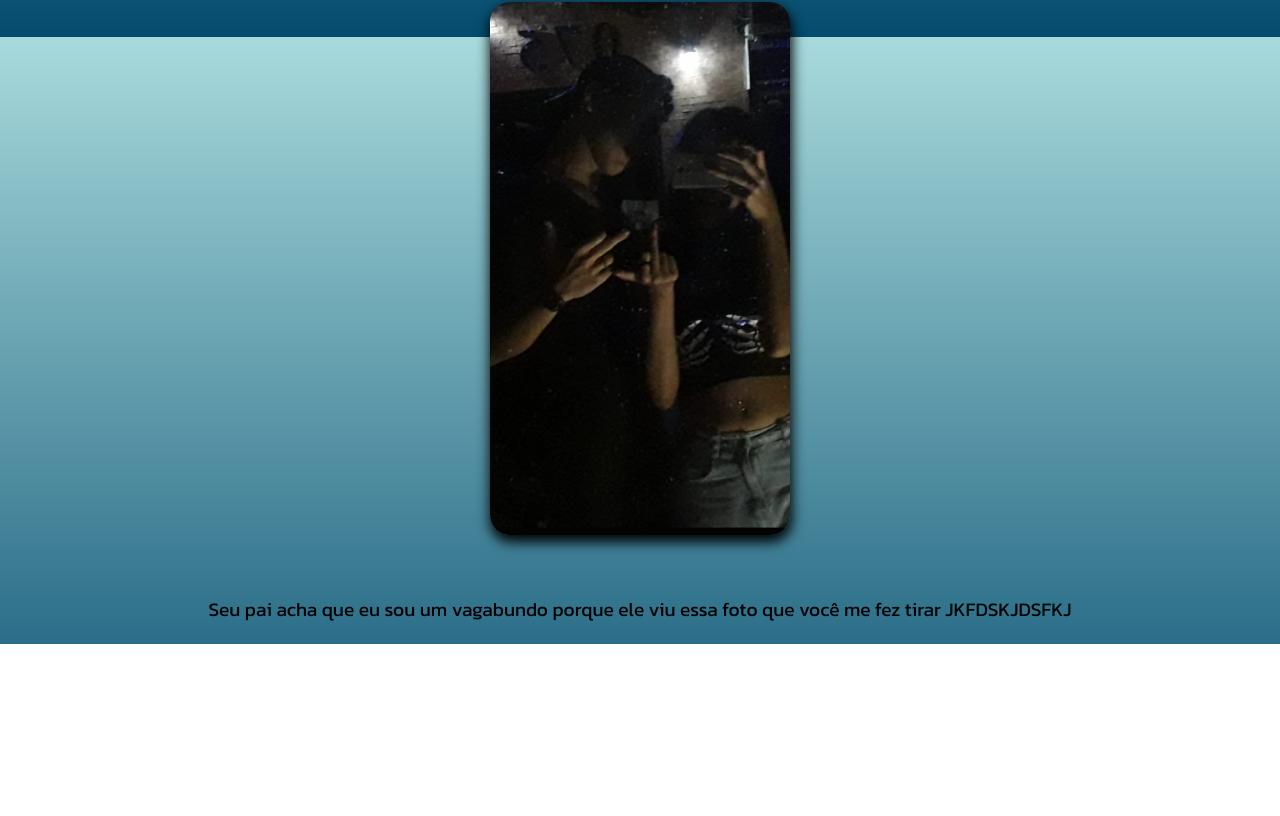
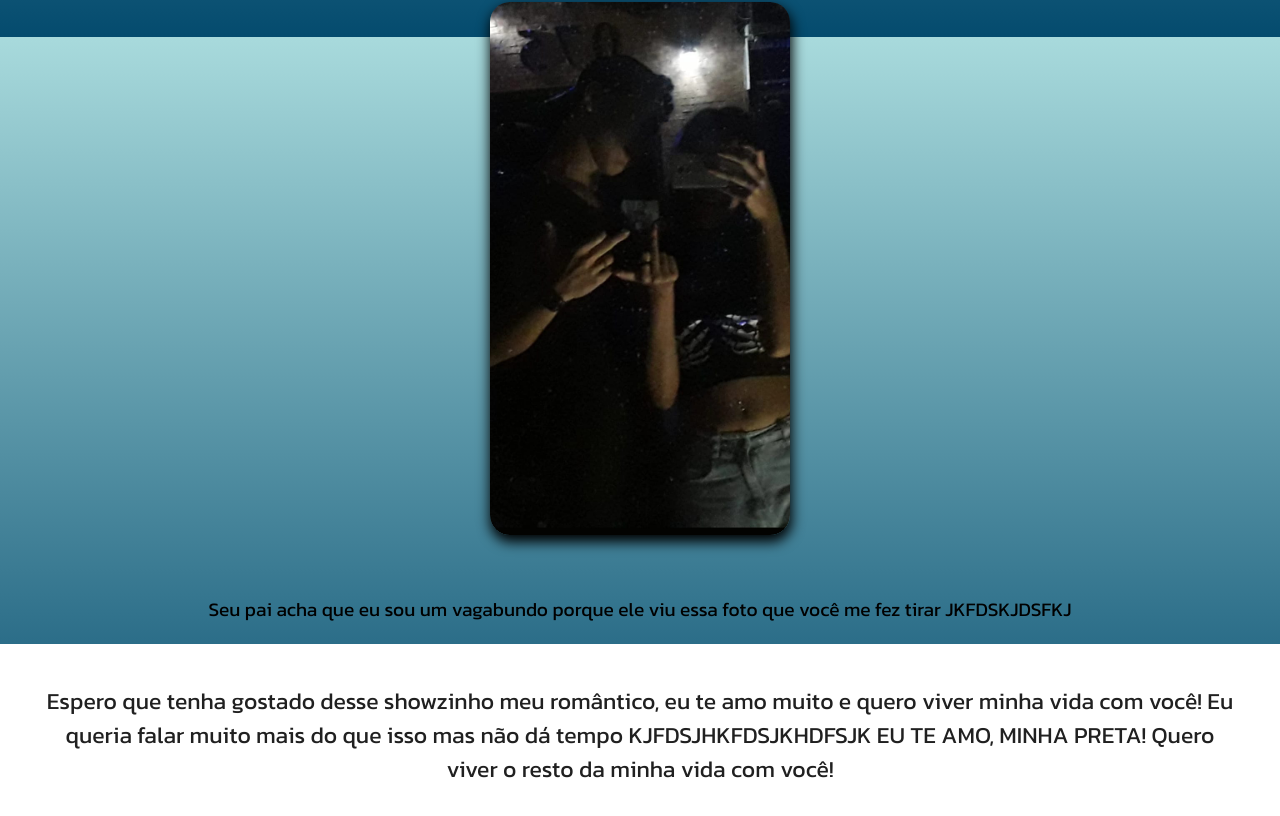
Before and after one commit to cauemirandasilva/happy, a plain HTML site: page index.html in a window 1280 px wide. Shown: the part 7963-8779 px from the top of the page. Before the commit the page ends 8647 px from the top, so only its background shows below. Drawn offline with Linux system fonts and the light colour scheme; a web font is replaced by a local one.

Commit message:
vcxdwa
xcvcvxwaddwa

```diff
--- a/index.html
+++ b/index.html
@@ -103,7 +103,10 @@
         </div>
 
         <div id="texto">
-            <p></p>
+            <p>Espero que tenha gostado desse showzinho meu romântico, eu te amo muito e quero viver minha
+                vida com você! Eu queria falar muito mais do que isso mas não dá tempo KJFDSJHKFDSJKHDFSJK
+                EU TE AMO, MINHA PRETA! Quero viver o resto da minha vida com você!
+            </p>
         </div>
     </main>
 </body>
--- a/style.css
+++ b/style.css
@@ -52,4 +52,14 @@ p {
 
 #texto {
     background-color: white;
+    color: rgb(34, 34, 34);
+    font-family: 'Monteserrat', Arial;
+    padding-top: 20px;
+    padding-bottom: 20px;
+    text-align: center;
+    font-size: larger;
+    padding-left: 20px;
+    padding-right: 20px;
+    font-family: 'Montserrat', Arial;
+    color: rgb(32, 32, 32);
 }
```
